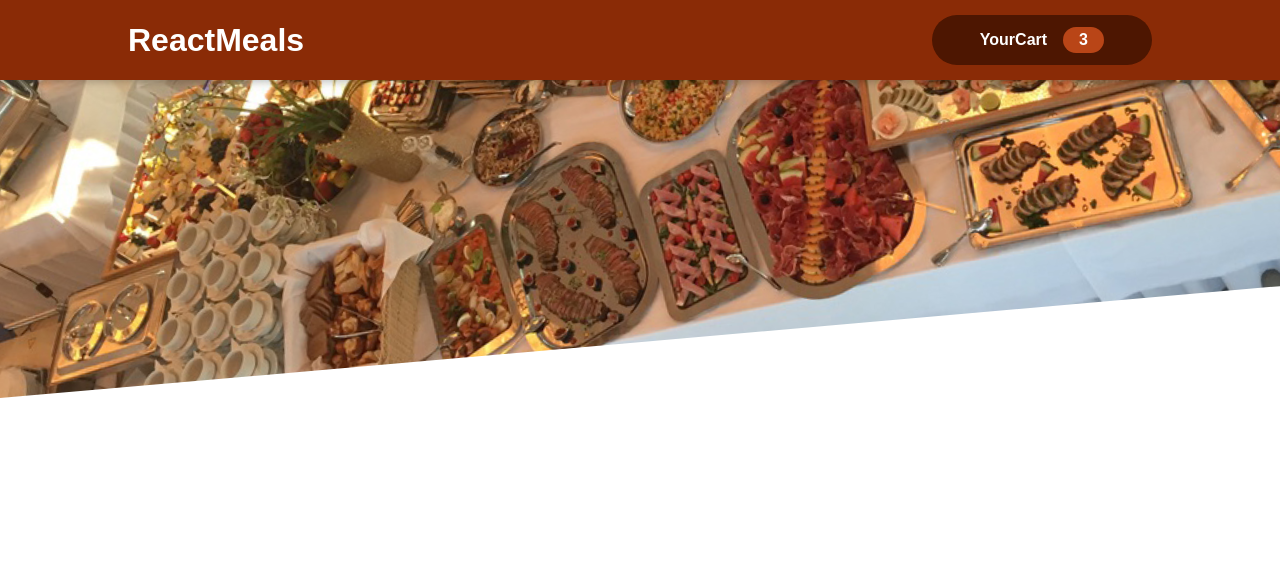
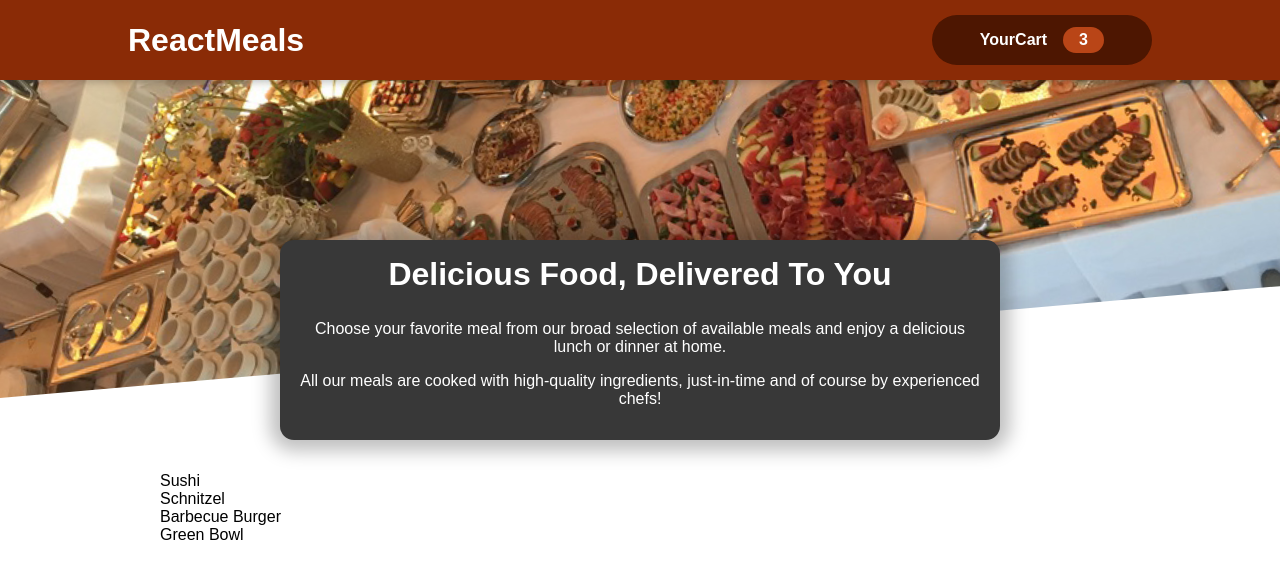
Before and after one commit to MahsumaRezai/MealsFood, a React (Create React App) app: page / in a window 1280 px wide. Shown: the top 578 px of the page. Built offline with nearby package versions, Linux system fonts and the light colour scheme; the HTML template or start-up script is replaced by a standard one.

Commit message:
work om meals style section

```diff
--- a/src/App.js
+++ b/src/App.js
@@ -1,10 +1,14 @@
 import { Fragment } from "react";
 import Header from "./componet/Layout/Header.js";
+import Meals from "./componet/Meals/Meals.js";
 
 function App() {
   return (
     <Fragment>
       <Header />
+      <main>
+        <Meals />
+      </main>
 
     </Fragment>
   );
--- a/src/componet/Meals/AvilableMeals.js
+++ b/src/componet/Meals/AvilableMeals.js
@@ -26,7 +26,7 @@ const DUMMY_MEALS = [
     },
 ];
 const AvilableMeals = () => {
-    const mealsList = DUMMY_MEALS((meal) => { meal.name })
+    const mealsList = DUMMY_MEALS.map((meal) =><li>{ meal.name }</li> )
     return (
         <section className={classes.meals}>
             <ul>{mealsList}</ul>
--- a/src/componet/Meals/Meals.js
+++ b/src/componet/Meals/Meals.js
@@ -1,12 +1,12 @@
 import { Fragment } from "react";
-import MealsSummary from "./MealsSummery";
 import AvilableMeals from "./AvilableMeals";
+import MealsSummery from "./MealsSummery";
 
 
 const Meals = () => {
     return (
         <Fragment>
-            <MealsSummary />
+            <MealsSummery />
             <AvilableMeals />
         </Fragment>
     )
--- a/src/componet/Meals/MealsSummery.js
+++ b/src/componet/Meals/MealsSummery.js
@@ -1,6 +1,6 @@
 
-import classes from './MealsSummary.module.css';
-const MealsSummary = () => {
+import classes from './MealsSummery.module.css';
+const MealsSummery = () => {
     return (
         <section className={classes.summary}>
             <h2>Delicious Food, Delivered To You</h2>
@@ -16,4 +16,4 @@ const MealsSummary = () => {
     );
 };
 
-export default MealsSummary;
+export default MealsSummery;
```
